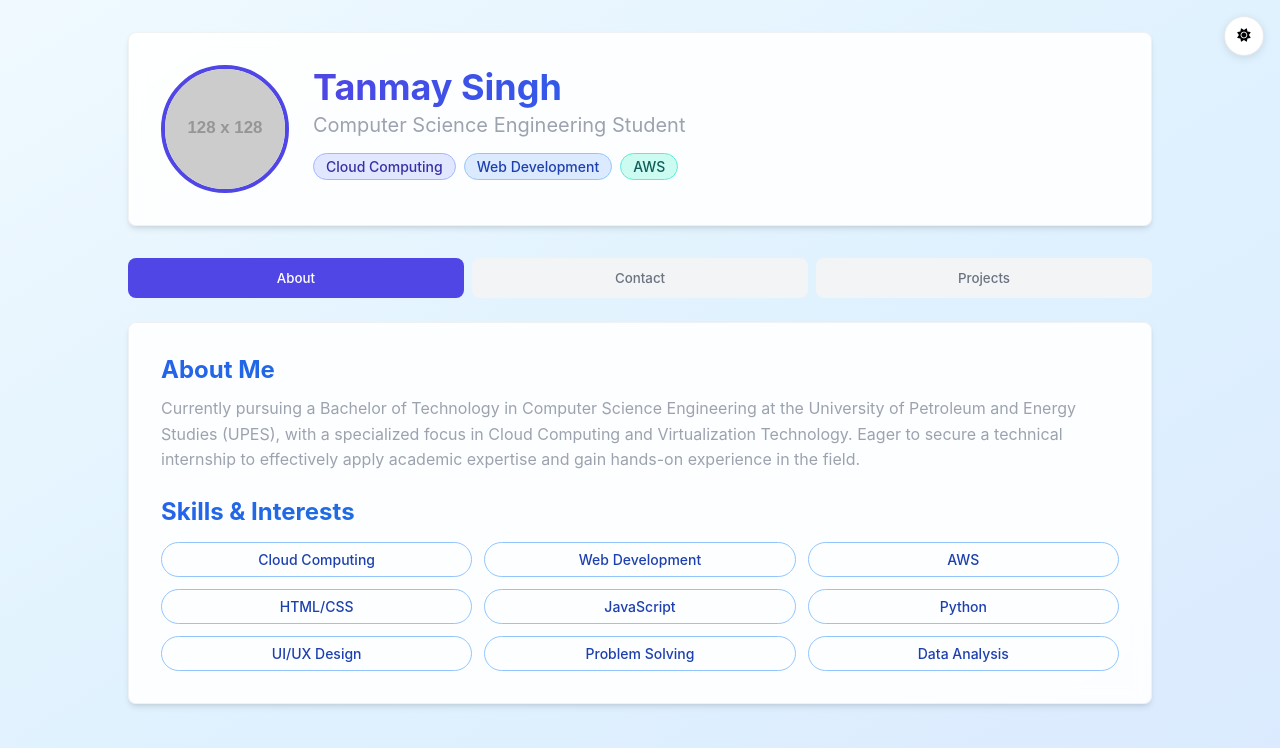
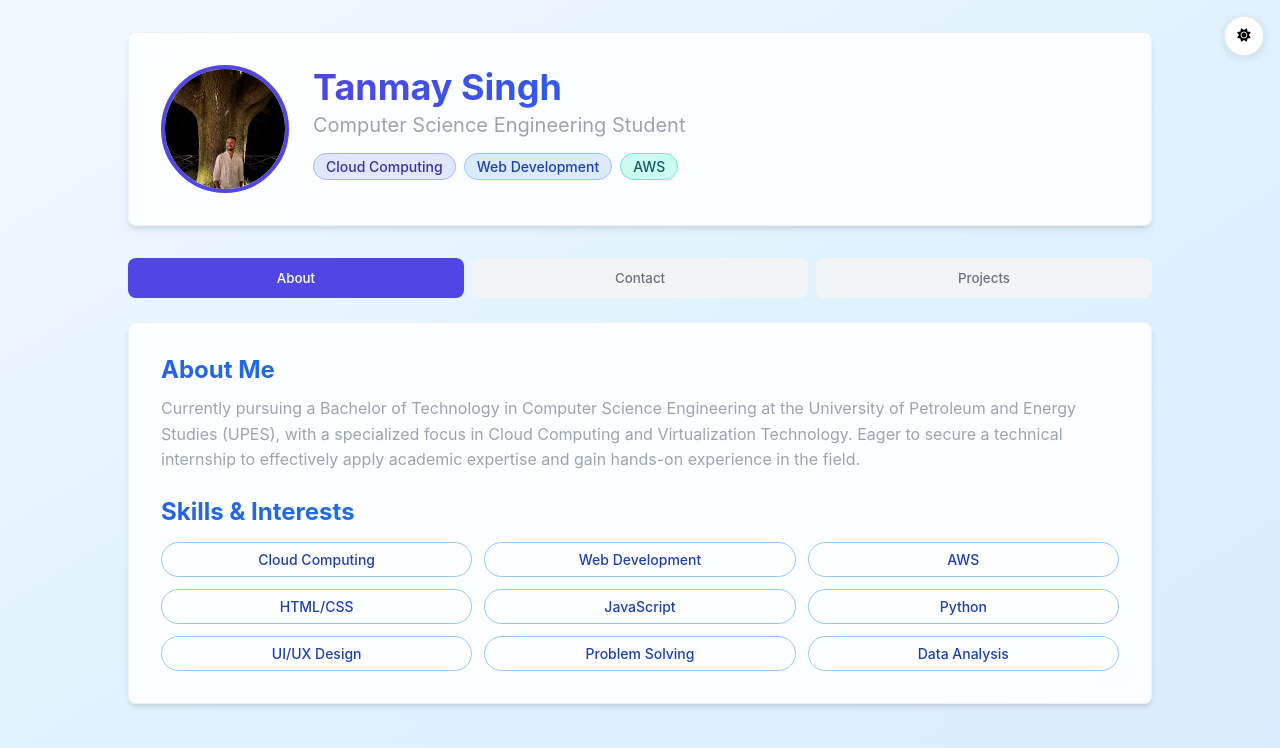
Before and after one commit to Tanmay-hue/PORTFOLIO_TANMAY, a plain HTML site: page index.html in a window 1280 px wide. Drawn offline with Linux system fonts and the light colour scheme; placeholder pictures from the web are drawn by us.

Commit message:
Update index.html

```diff
--- a/index.html
+++ b/index.html
@@ -570,7 +570,7 @@
       <div class="card-content">
         <div class="profile-header">
           <div class="avatar slide-up">
-            <img src="https://placehold.co/128x128?text=TS" alt="Tanmay Singh">
+            <img src="https://github.com/Tanmay-hue/PORTFOLIO_TANMAY/blob/main/Images/1.jpeg" alt="Tanmay Singh">
             <div class="avatar-fallback">TS</div>
           </div>
           <div class="profile-info slide-up">
```
